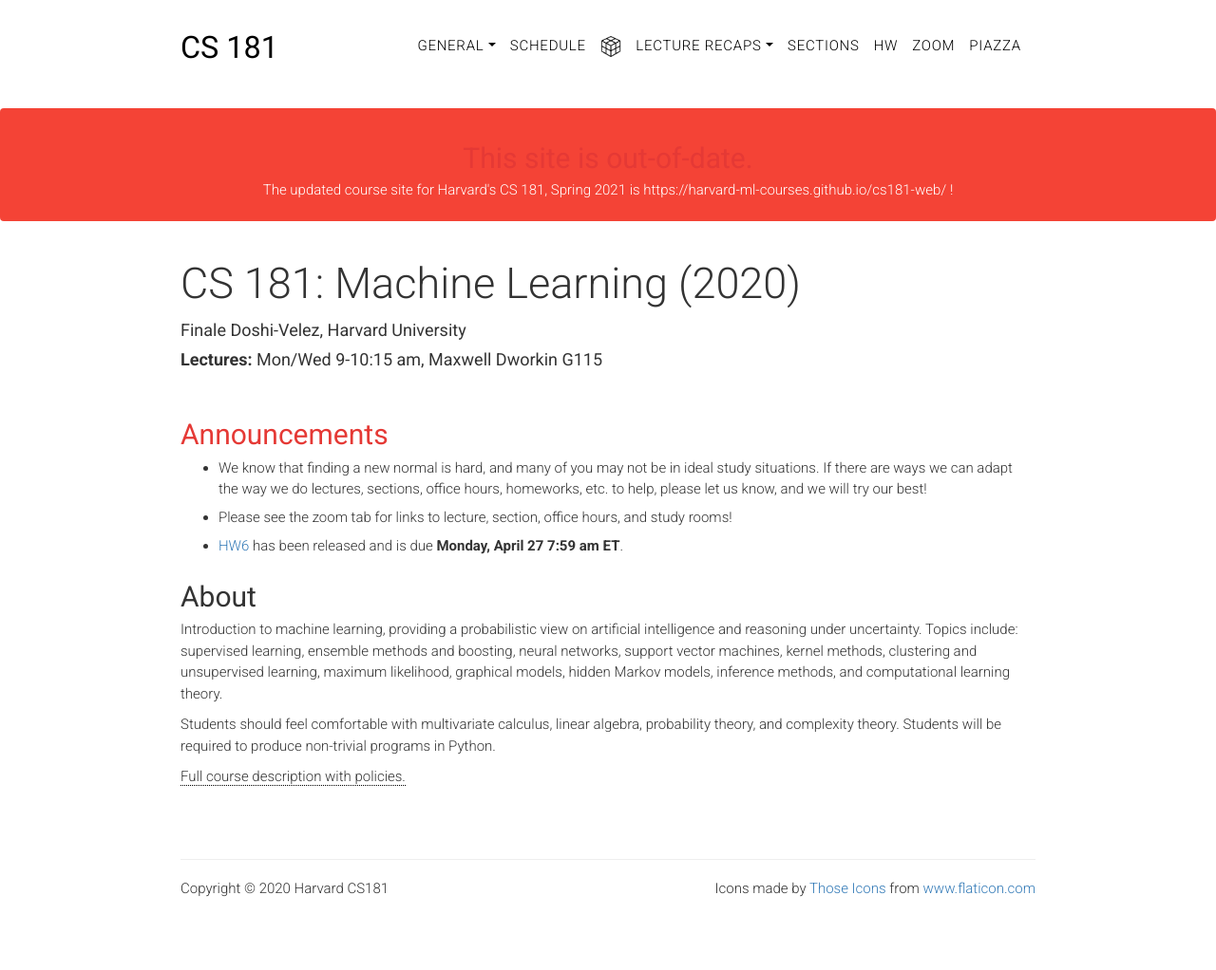
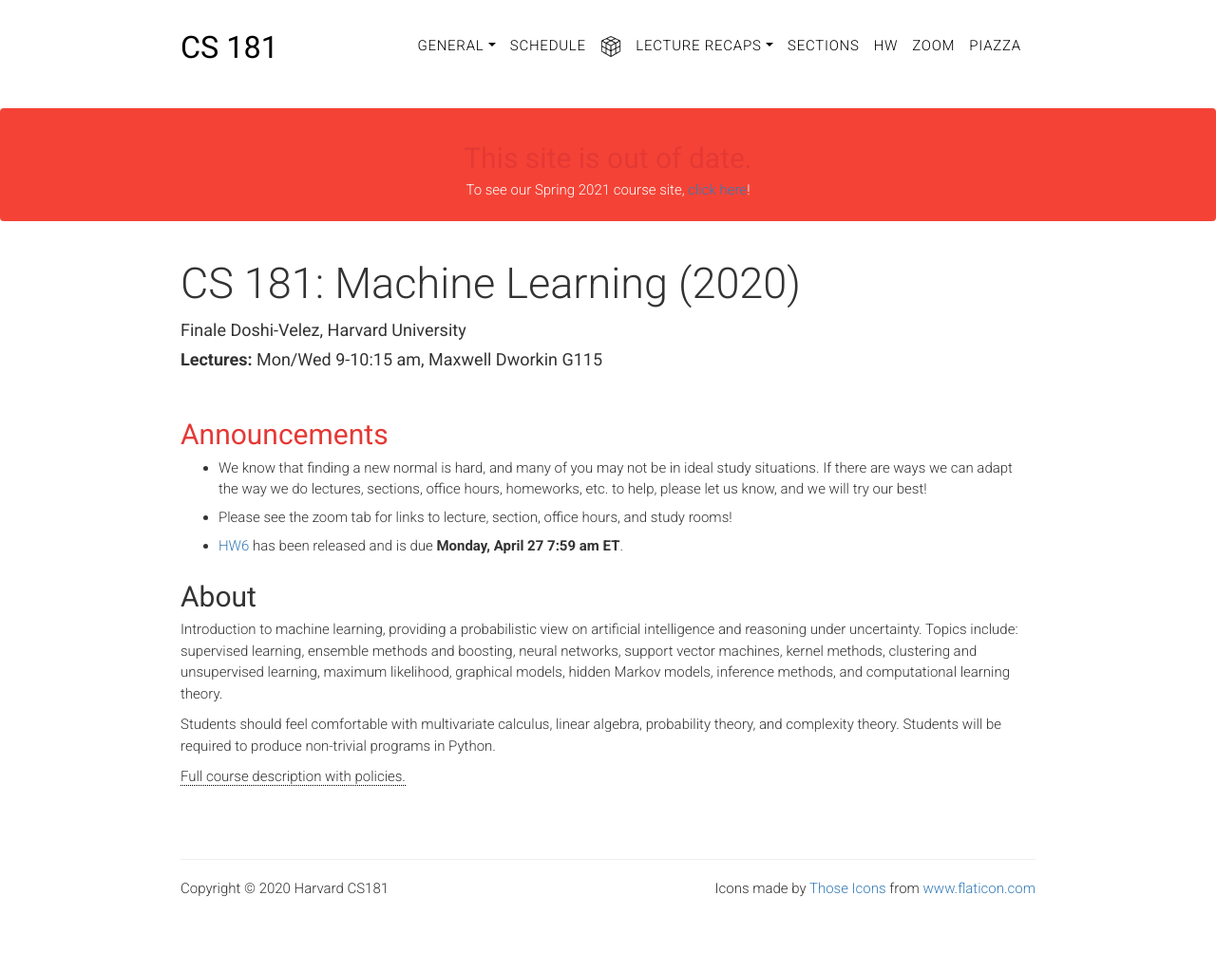
Before and after one commit to harvard-ml-courses/cs181-web-2020, a Jekyll site: the page built from index.html, in a window 1280 px wide. Shown: the whole page at 95% size. Built offline with Jekyll 4.4.1, drawn with Linux system fonts in a browser that asks for light colours.

Commit message:
Update index.html

```diff
--- a/index.html
+++ b/index.html
@@ -6,8 +6,8 @@
 
 <section class="main-container text">
 	<div class="alert">
-	  <h2 class="title announcement">This site is out-of-date.</h2>
-		The updated course site for Harvard's CS 181, Spring 2021 is https://harvard-ml-courses.github.io/cs181-web/ !
+	  <h2 class="title announcement">This site is out of date.</h2>
+		To see our Spring 2021 course site, <a href="https://harvard-ml-courses.github.io/cs181-web/">click here</a>!
 	</div>
 </section>
 
```
